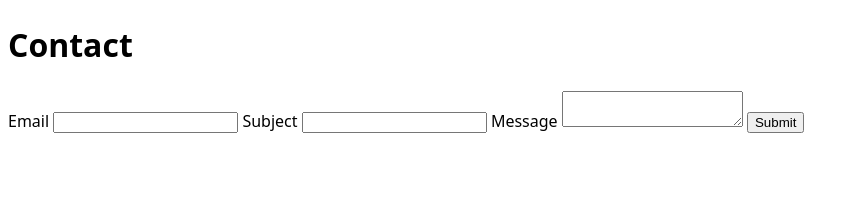
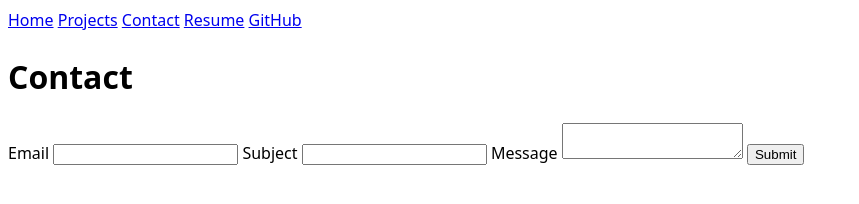
Before and after one commit to zlenus/DSC209R-lab1, a plain HTML site: page contact/index.html in a window 1280 px wide. Shown: the whole page, without its empty margins (0-859 px from the left). Drawn offline with Linux system fonts and the light colour scheme.

Commit message:
Error with Menu

```diff
--- a/contact/index.html
+++ b/contact/index.html
@@ -7,6 +7,14 @@
     <link rel="stylesheet" href="../style.css">
 </head>
 <body>
+    <nav>
+        <a href="../">Home</a>
+        <a href="../projects/">Projects</a>
+        <a href="../contact/">Contact</a>
+        <a href="resume/">Resume</a>
+        <a href="https://github.com/zlenus" target="_blank">GitHub</a>
+    </nav>
+
     <h1>Contact</h1>
 
     <form action="mailto:zytallenus@gmail.com" method="POST" enctype="text/plain">
```
Also changed, not shown: projects/index.html (+1 -0 lines), resume/index.html (+8 -0 lines).
